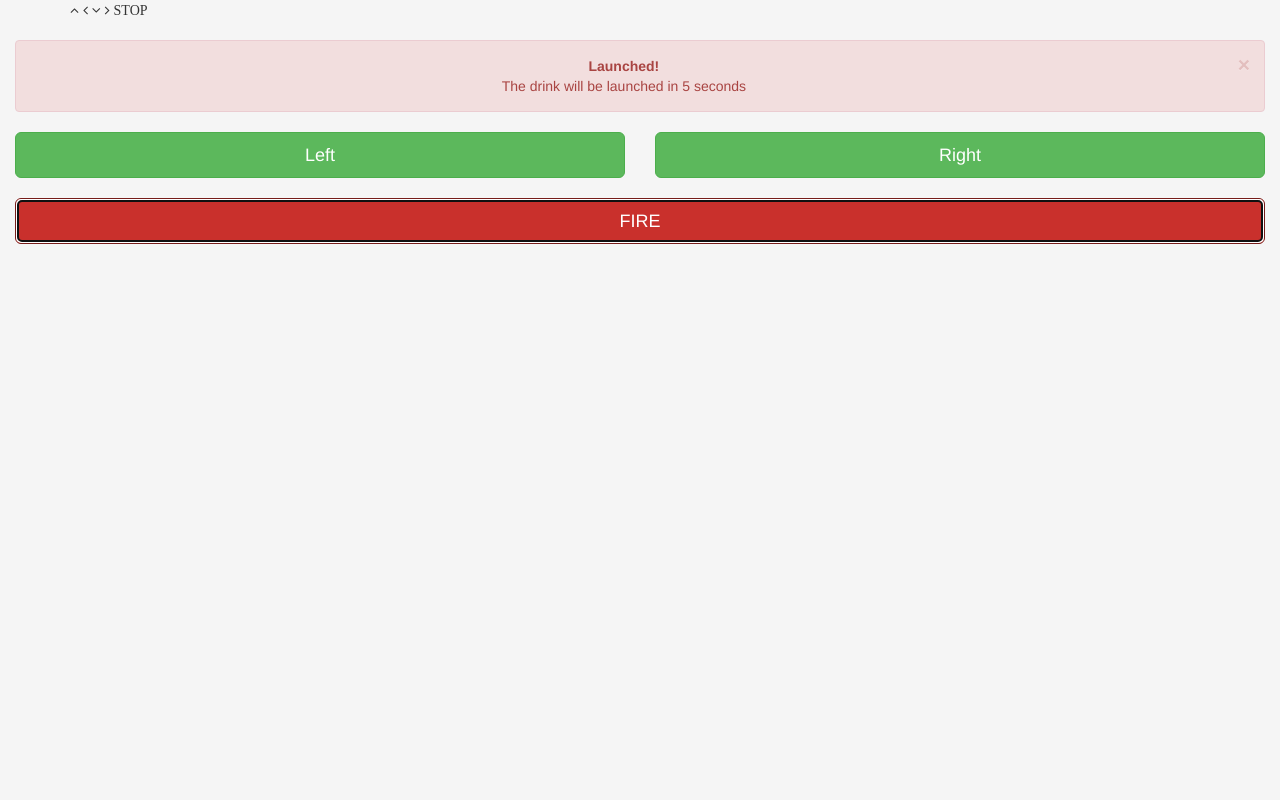
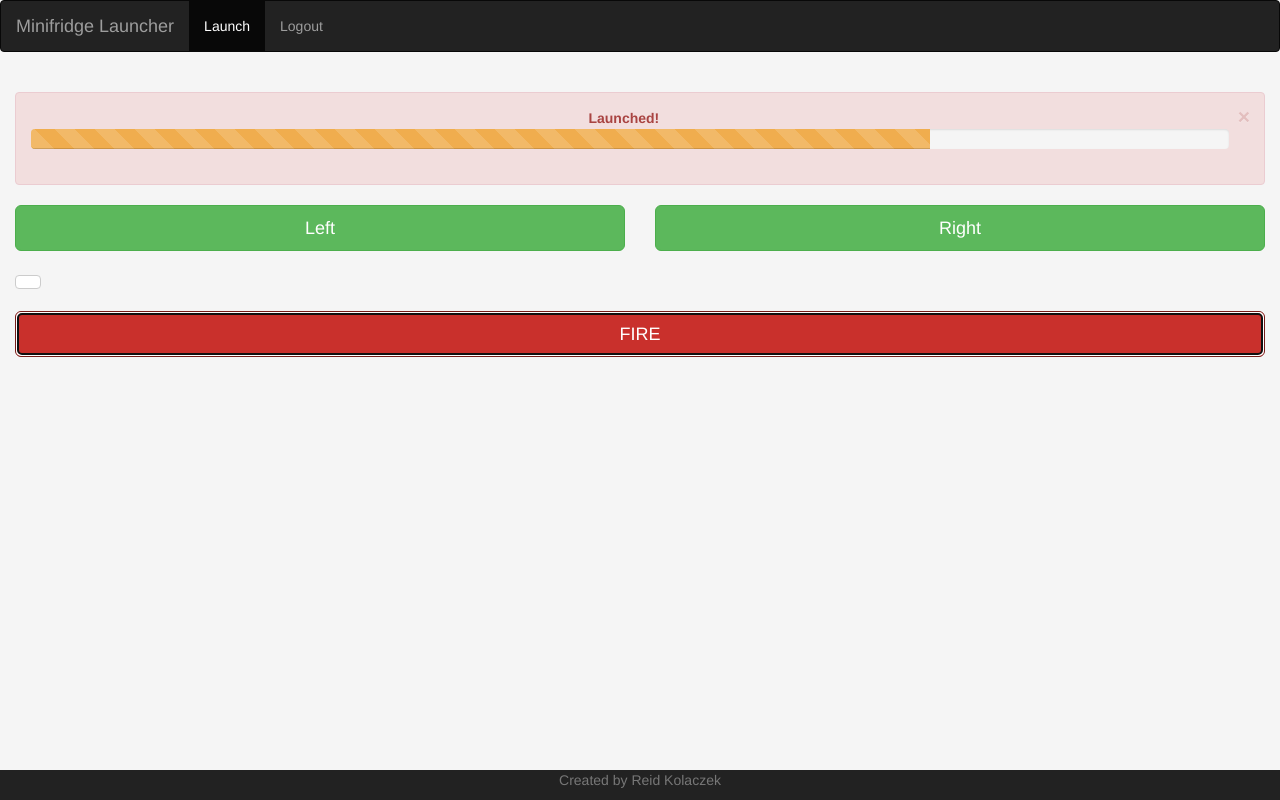
Before and after one commit to mrkolaczek/minifridge, a website: page web/launch.html in a window 1280 px wide. Both pictures are taken after a click on the button "FIRE". Drawn offline with nearby package versions, Linux system fonts and the light colour scheme; no server answers.

Commit message:
web interface

```diff
--- /dev/null
+++ b/web/footer.html
@@ -0,0 +1,5 @@
+<footer class="footer navbar-inverse navbar-fixed-bottom">
+  <div class="container">
+  	<p class="text-muted text-center">Created by Reid Kolaczek</p>
+  </div>
+</footer>
--- /dev/null
+++ b/web/header.html
@@ -0,0 +1,26 @@
+<nav class="navbar navbar-inverse">
+  <div class="container-fluid">
+    <div class="navbar-header">
+      <button type="button" class="navbar-toggle collapsed" data-toggle="collapse" data-target="#bs-example-navbar-collapse-1" aria-expanded="false">
+        <span class="sr-only">Toggle navigation</span>
+        <span class="icon-bar"></span>
+        <span class="icon-bar"></span>
+        <span class="icon-bar"></span>
+      </button>
+      <a class="navbar-brand" href="/user">Minifridge Launcher</a>
+    </div>
+    <div class="collapse navbar-collapse" id="bs-example-navbar-collapse-1">
+      <ul class="nav navbar-nav">
+      <li class="nav-item active">
+        <a class="nav-link" href="/user">Launch</a>
+      </li>
+      <!--<li class="nav-item">
+        <a class="nav-link" href="#">Admin</a>
+      </li>-->
+      <li class="nav-item">
+        <a class="nav-link" href="https://mrkolaczek.auth0.com/v2/logout?returnTo=http://localhost:3000/&client_id=7ty0A4WNdrZdcCcsj5piTEjZF8ZKLwSS">Logout</a>
+      </li>
+    </ul>
+    </div>
+  </div>
+</nav>
--- a/web/launch.html
+++ b/web/launch.html
@@ -10,42 +10,76 @@
   <script src="http://maxcdn.bootstrapcdn.com/bootstrap/3.3.6/js/bootstrap.min.js"></script>
 </head>
 <body style="background-color: #F5F5F5;">
-  <div class="container">
-      <i class="fa fa-angle-up" id="forward"></i>
-      <i class="fa fa-angle-left" id="left"></i>
-      <i class="fa fa-angle-down" id="reverse"></i>
-      <i class="fa fa-angle-right" id="right"></i>
-      <i class="fa stop" id="stop">STOP</i>
+  <div id="header">
   </div>
   &nbsp;&nbsp;
   <div class="container-fluid">
-    <div id="alert" class="alert alert-danger alert-dismissible fade in text-center" role="alert">
-      <button type="button" class="close" data-dismiss="alert" aria-label="Close">
+    <div id="alert" class="alert alert-danger alert-dismissible text-center collapse" role="alert">
+      <button type="button" class="close" aria-label="Close" onclick="hideAlert()">
         <span aria-hidden="true">&times;</span>
       </button>
       <strong>Launched!</strong>
-      <p>The drink will be launched in 5 seconds</p>
+      <div class="row">
+        <div class="col-xs-12">
+          <div class="progress">
+            <div class="progress-bar progress-bar-warning progress-bar-striped active" role="progressbar" aria-valuenow="28" aria-valuemin="0" aria-valuemax="28" style="width: 100%">
+            </div>
+          </div>
+        </div>
+      </div>
     </div>
     <div class="row">
       <div class="col-xs-6">
-        <button type="button" class="btn btn-success btn-block btn-lg">Left</button>
+        <button type="button" class="btn btn-success btn-block btn-lg" id="left">Left</button>
       </div>
       <div class="col-xs-6">
-        <button type="button" class="btn btn-success btn-block btn-lg">Right</button>
+        <button type="button" class="btn btn-success btn-block btn-lg" id="right">Right</button>
       </div>
     </div>
     &nbsp;
     <div class="row">
       <div class="col-xs-12">
-        <button id="fire" type="button" class="btn btn-danger btn-block btn-lg">FIRE</button>
+        <div class="btn-group btn-group" role="group">
+          <button type="button" id="disatnce" class="btn btn-default" name="distance"/>
+        </div>
       </div>
     </div>
+    &nbsp;
+    <div class="row">
+      <div class="col-xs-12">
+        <button id="fire" type="button" class="btn btn-danger btn-block btn-lg" onclick="showAlert(); timerId;">FIRE</button>
+      </div>
+    </div>
+  </div>
+  <div id="footer">
   </div>
   <script src="//cdnjs.cloudflare.com/ajax/libs/socket.io/1.3.6/socket.io.min.js"></script>
   <script src="app.js"></script>
   <script>
-    $("#fire").onclick(function () {
-      $("#alert").alert();
-    });
+    function showAlert() {
+      $("#alert").addClass("fade in");
+    }
+
+    function hideAlert() {
+      $("#alert").removeClass("fade in");
+    }
+
+    $("#header").load("header.html");
+    $("#footer").load("footer.html");
+
+    var timeLeft = 28;
+    var timerId = setInterval(countDown, 1000);
+
+    function countDown() {
+      if (timeLeft == 0) {
+        clearTimeout(timerId);
+        hideAlert();
+      } else {
+        timeLeft--;
+        var percent = (timeLeft / 28) * 100;
+        $('.progress-bar').css('width', percent+'%').attr('aria-valuenow', percent);
+      }
+    }
+  </script>
 </body>
 </html>
```
